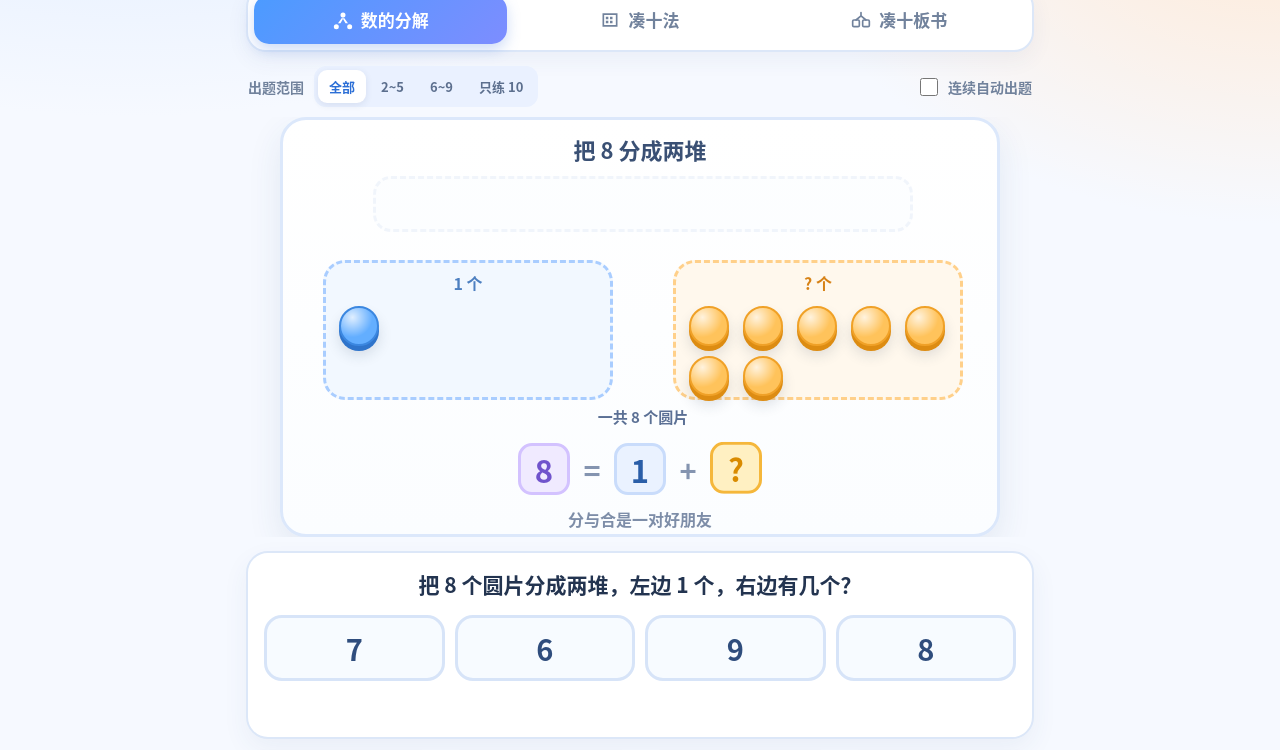
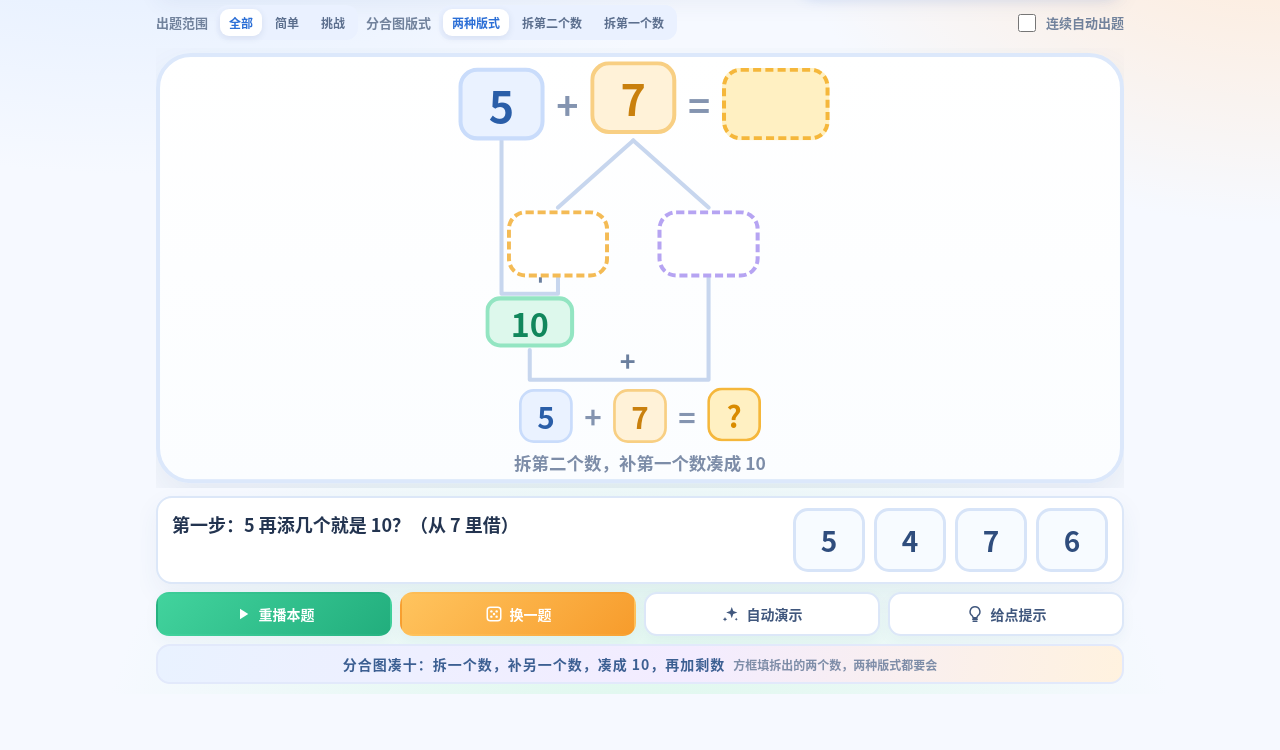
Before and after one commit to Enzo-River/ten-math-kids, a plain HTML site: page index.html in a window 1280 px wide. Shown: the part 106-856 px from the top of the page. After the commit the page ends 800 px from the top, so only its background shows below. Drawn offline with Linux system fonts and the light colour scheme.

Commit message:
Optimize board mode for single-screen Pad layout and aligned number bonds

```diff
--- a/index.html
+++ b/index.html
@@ -128,7 +128,7 @@ h1{font-size:clamp(19px,4.4vw,27px);margin:0;letter-spacing:.5px}
 
 /* ---------- 板书式凑十（练习册分合图） ---------- */
 .board{position:absolute;inset:0;display:none;z-index:2}
-.board-svg{position:absolute;left:0;top:0;width:720px;height:420px;pointer-events:none}
+.board-svg{position:absolute;left:0;top:0;width:720px;height:320px;pointer-events:none}
 .bl{fill:none;stroke:#c7d6ee;stroke-width:3;stroke-linecap:round;stroke-linejoin:round;transition:stroke .4s,stroke-width .4s}
 .bl.lit{stroke:#f0a127;stroke-width:4;animation:lineGlow .55s ease}
 .bl.hot.lit{stroke:#2ec28c}
@@ -190,6 +190,57 @@ h1{font-size:clamp(19px,4.4vw,27px);margin:0;letter-spacing:.5px}
 .cs-grid button:hover{background:#eaf3ff;border-color:#9dc2f7}
 footer{text-align:center;margin-top:20px;font-size:12px;color:#9aa8bd;line-height:1.7}
 
+/* ---------- 板书模式：紧凑舞台（320px 高，比通用舞台省 100px） ---------- */
+body.mode-board .stage-wrap{min-height:0}
+body.mode-board .stage{height:320px}
+body.mode-board .be-num{top:8px;height:54px;font-size:32px;border-radius:14px}
+body.mode-board .be-op{top:8px;height:54px;font-size:28px}
+body.mode-board .be-sum{top:8px;height:54px;font-size:30px;border-radius:14px}
+body.mode-board .bx{top:114px;height:50px;font-size:28px}
+body.mode-board .ten-chip{top:178px;height:38px;font-size:24px;border-radius:11px}
+body.mode-board .eq{top:244px;height:46px;gap:5px}
+body.mode-board .eq-item.num{min-width:40px;height:40px;font-size:22px;border-width:2px;border-radius:11px;padding:0 4px}
+body.mode-board .eq-item.op{min-width:20px;font-size:22px}
+body.mode-board .hint-line{top:290px;height:24px;line-height:24px;font-size:13px}
+body.mode-board .bl-plus{font-size:20px}
+
+/* ---------- Pad / 桌面：板书模式一屏排布，无需滚动 ---------- */
+@media (min-width:700px){
+  body.mode-board{height:100vh;height:100dvh;overflow:hidden}
+  body.mode-board .app{max-width:1000px;height:100vh;height:100dvh;padding:8px 16px 10px;
+    display:flex;flex-direction:column;gap:8px;overflow:hidden}
+  body.mode-board .top{margin:0;flex:none;flex-wrap:nowrap}
+  body.mode-board .brand-mark{width:38px;height:38px;border-radius:12px}
+  body.mode-board .brand-mark svg{width:22px;height:22px}
+  body.mode-board h1{font-size:19px}
+  body.mode-board .brand p{display:none}
+  body.mode-board .stars{padding:5px 12px;font-size:15px}
+  body.mode-board .icon-btn{padding:5px 11px;font-size:13px}
+  body.mode-board .tabs{padding:4px;flex:none;border-radius:15px}
+  body.mode-board .tab{padding:8px 6px;font-size:15px;border-radius:11px}
+  body.mode-board .settings{margin:0;flex:none;gap:8px;flex-wrap:nowrap}
+  body.mode-board .set-label{font-size:13px}
+  body.mode-board .seg button{padding:5px 9px;font-size:12px}
+  body.mode-board .toggle{font-size:13px}
+  body.mode-board .stage-wrap{flex:1 1 auto;min-height:0;overflow:hidden}
+  body.mode-board .question{margin:0;flex:none;display:grid;
+    grid-template-columns:minmax(0,1fr) auto;grid-template-rows:auto auto;
+    column-gap:14px;align-items:center;padding:10px 14px;border-radius:16px}
+  body.mode-board .q-text{grid-area:1/1;text-align:left;font-size:18px;line-height:1.35;min-height:0}
+  body.mode-board .feedback{grid-area:2/1;margin:0;min-height:22px;font-size:15px;text-align:left}
+  body.mode-board .options{grid-area:1/2/3/3;display:grid;grid-template-columns:repeat(4,72px);
+    gap:9px;margin:0}
+  body.mode-board .opt{width:72px;height:64px;font-size:28px;border-radius:15px}
+  body.mode-board .controls{margin:0;flex:none;gap:8px;flex-wrap:nowrap}
+  body.mode-board .btn{min-height:44px;flex:1 1 0;font-size:14px;border-radius:13px}
+  body.mode-board .btn .ico{width:18px;height:18px}
+  body.mode-board .rhyme{margin:0;flex:none;padding:8px 14px;font-size:14px;border-radius:14px}
+  body.mode-board .rhyme small{display:inline;margin:0 0 0 8px;font-size:12px}
+  body.mode-board .cheatsheet{display:none}
+}
+
+body.mode-board footer{display:none}
+
 .confetti{position:fixed;inset:0;pointer-events:none;z-index:60;overflow:hidden}
 .piece{position:absolute;top:-30px;width:10px;height:16px;border-radius:3px;animation:fall linear forwards}
 @keyframes fall{to{transform:translateY(105vh) rotate(720deg);opacity:.15}}
@@ -206,6 +257,15 @@ footer{text-align:center;margin-top:20px;font-size:12px;color:#9aa8bd;line-heigh
   .toggle{margin-left:0}
   .cs-grid{grid-template-columns:repeat(2,1fr)}
   .btn{flex:1 1 44%;font-size:14px;min-height:48px}
+  body.mode-board .hint-line{top:288px;height:28px;line-height:28px;font-size:17px}
+  body.mode-board .bl-plus{font-size:22px}
+  body.mode-board .be-num{font-size:38px}
+  body.mode-board .be-op{font-size:32px}
+  body.mode-board .be-sum{font-size:34px}
+  body.mode-board .bx{font-size:32px}
+  body.mode-board .ten-chip{font-size:28px}
+  body.mode-board .eq .eq-item.num{font-size:26px}
+  body.mode-board .eq .eq-item.op{font-size:26px}
 }
 @media (prefers-reduced-motion:reduce){
   *{animation-duration:.01ms !important;animation-iteration-count:1 !important}
@@ -248,9 +308,9 @@ footer{text-align:center;margin-top:20px;font-size:12px;color:#9aa8bd;line-heigh
   </header>
 
   <nav class="tabs" role="tablist" aria-label="练习模式">
-    <button class="tab active" data-mode="split" type="button" role="tab" aria-selected="true"><svg class="ico"><use href="#i-split"/></svg>数的分解</button>
+    <button class="tab" data-mode="split" type="button" role="tab" aria-selected="false"><svg class="ico"><use href="#i-split"/></svg>数的分解</button>
     <button class="tab" data-mode="ten" type="button" role="tab" aria-selected="false"><svg class="ico"><use href="#i-ten"/></svg>凑十法</button>
-    <button class="tab" data-mode="board" type="button" role="tab" aria-selected="false"><svg class="ico"><use href="#i-board"/></svg>凑十板书</button>
+    <button class="tab active" data-mode="board" type="button" role="tab" aria-selected="true"><svg class="ico"><use href="#i-board"/></svg>凑十板书</button>
   </nav>
 
   <div class="settings">
@@ -277,7 +337,7 @@ footer{text-align:center;margin-top:20px;font-size:12px;color:#9aa8bd;line-heigh
       <div class="tray" id="tray"></div>
 
       <div class="board" id="board">
-        <svg class="board-svg" id="boardSvg" viewBox="0 0 720 420" aria-hidden="true">
+        <svg class="board-svg" id="boardSvg" viewBox="0 0 720 320" aria-hidden="true">
           <path id="blForkL" class="bl" pathLength="100" d=""/>
           <path id="blForkR" class="bl" pathLength="100" d=""/>
           <path id="blBrace" class="bl hot" pathLength="100" d=""/>
@@ -470,12 +530,22 @@ function lightCells(from,to,cls){
   for(var i=0;i<cells.length;i++) cells[i].classList.toggle(cls,i>=from&&i<to);
 }
 function fitStage(){
-  var wrap=$('stageWrap');
+  var wrap=$('stageWrap'), stage=$('stage');
+  var board=S.mode==='board';
+  var wide=window.innerWidth>=700;      /* 与 CSS 单屏断点一致 */
+  var oneScreen=board&&wide;
+  var H=board?320:420;                  /* 板书舞台压缩到 320 */
   var w=wrap.clientWidth || (window.innerWidth ? window.innerWidth-32 : 720);
-  var scale=Math.min(1,w/720);
-  $('stage').style.transform='scale('+scale+')';
-  $('stage').style.left=Math.max(0,Math.round((w-720*scale)/2))+'px';
-  wrap.style.height=Math.round(420*scale)+'px';
+  /* 单屏时舞台占 flex 剩余空间，按剩余高度二次缩放；窄屏/其它模式按宽度缩放 */
+  var h=oneScreen?(wrap.clientHeight||H):H;
+  var maxScale=oneScreen?1.35:1;   /* Pad 空间富余时把板书等比放大，方便小孩看和点 */
+  var scale=Math.min(maxScale,w/720,h/H);
+  if(!(scale>0)) scale=1;
+  stage.style.height=H+'px';
+  stage.style.transform='scale('+scale+')';
+  stage.style.left=Math.max(0,Math.round((w-720*scale)/2))+'px';
+  stage.style.top=oneScreen?Math.max(0,Math.round((h-H*scale)/2))+'px':'0px';
+  wrap.style.height=oneScreen?'':Math.round(H*scale)+'px';
 }
 
 /* ---------- 文本与算式 ---------- */
@@ -709,11 +779,21 @@ function resetBoardLines(){
   for(var i=0;i<els.length;i++) els[i].classList.remove('lit');
   $('boardTen').classList.remove('flash');
 }
+/* 两种版式共用一套几何公式：人字顶点 = 被拆数中心，两框严格左右对称，
+   括线起点 = 没拆数中心，10 徽章 = 括线中点，底线上连剩数框。互为镜像且完全对齐。 */
+function boardGeometry(p){
+  var second = p.target==='second';
+  var splitCx = second?352:254;               /* 被拆的加数中心（beB / beA） */
+  var keepCx  = second?254:352;               /* 没拆的加数中心 */
+  var boxCx1  = splitCx-56, boxCx2 = splitCx+56;  /* 两个方框中心，相对顶点对称 */
+  var needCx  = second?boxCx1:boxCx2;         /* 补数框：靠近没拆的数 */
+  var restCx  = second?boxCx2:boxCx1;         /* 剩数框 */
+  var tenCx   = Math.round((keepCx+needCx)/2);
+  return {second:second,splitCx:splitCx,keepCx:keepCx,boxCx1:boxCx1,boxCx2:boxCx2,
+          needCx:needCx,restCx:restCx,tenCx:tenCx};
+}
 function drawBoardSkeleton(p){
-  var second=p.target==='second';
-  var cx=second?352:254, yx=second?254:384;
-  var needCx=second?324:432, restCx=second?432:324;
-  var tenLeft=second?256:375, tenCx=tenLeft+33;
+  var g=boardGeometry(p), second=g.second;
   $('beA').textContent=String(p.a);
   $('beB').textContent=String(p.b);
   $('beA').className='bn be-num'+(second?'':' split');
@@ -722,14 +802,18 @@ function drawBoardSkeleton(p){
   $('bxL').textContent=''; $('bxR').textContent='';
   $('bxL').className='bn bx '+(second?'need':'rest');
   $('bxR').className='bn bx '+(second?'rest':'need');
+  $('bxL').style.left=(g.boxCx1-38)+'px';
+  $('bxR').style.left=(g.boxCx2-38)+'px';
   $('boardTen').className='bn ten-chip';
-  $('boardTen').style.left=tenLeft+'px';
-  $('blForkL').setAttribute('d','M '+cx+' 92 L 324 148');
-  $('blForkR').setAttribute('d','M '+cx+' 92 L 432 148');
-  $('blBrace').setAttribute('d','M '+yx+' 92 V 252 H '+needCx+' V 212');
-  $('blBottom').setAttribute('d','M '+tenCx+' 284 V 300 H '+restCx+' V 212');
-  $('blPlus1').setAttribute('x',String(yx+16)); $('blPlus1').setAttribute('y','246');
-  $('blPlus2').setAttribute('x',String(Math.round((tenCx+restCx)/2))); $('blPlus2').setAttribute('y','294');
+  $('boardTen').style.left=(g.tenCx-33)+'px';
+  $('blForkL').setAttribute('d','M '+g.splitCx+' 62 L '+g.boxCx1+' 112');
+  $('blForkR').setAttribute('d','M '+g.splitCx+' 62 L '+g.boxCx2+' 112');
+  $('blBrace').setAttribute('d','M '+g.keepCx+' 62 V 176 H '+g.needCx+' V 164');
+  $('blBottom').setAttribute('d','M '+g.tenCx+' 218 V 240 H '+g.restCx+' V 164');
+  $('blPlus1').setAttribute('x',String(Math.round(g.keepCx+(g.needCx-g.keepCx)*0.55)));
+  $('blPlus1').setAttribute('y','170');
+  $('blPlus2').setAttribute('x',String(Math.round((g.tenCx+g.restCx)/2)));
+  $('blPlus2').setAttribute('y','234');
   resetBoardLines();
 }
 function genBoard(forced){
@@ -856,6 +940,7 @@ function autoDemo(){
 }
 function switchMode(m){
   S.mode=m;
+  document.body.classList.toggle('mode-board',m==='board');
   var tabs=document.querySelectorAll('.tab');
   for(var i=0;i<tabs.length;i++){
     var on=tabs[i].dataset.mode===m;
@@ -866,13 +951,14 @@ function switchMode(m){
   if(m==='split'){
     $('rhyme').innerHTML='分与合口诀：一个数，分两堆；分出去，合回来<small>总数 = 左边 + 右边，知道两个数就能求出第三个</small>';
   }else if(m==='board'){
-    $('rhyme').innerHTML='分合图凑十：拆一个数，补另一个数，先凑成 10，再加剩下的<small>方框里填拆出来的两个数；拆第二个数和拆第一个数两种版式都要会</small>';
+    $('rhyme').innerHTML='分合图凑十：拆一个数，补另一个数，凑成 10，再加剩数<small>方框填拆出的两个数，两种版式都要会</small>';
   }else{
     $('rhyme').innerHTML='凑十法口诀：看大数，拆小数，凑成十，加剩数<small>例：8 + 5 = 8 + 2 + 3 = 10 + 3 = 13</small>';
   }
   renderSettings();
   bump();
   newProblem();
+  fitStage();                 /* 单屏布局需要在模式切换后重新量一次 */
 }
 function renderSettings(){
   var levels, cur;
@@ -948,10 +1034,11 @@ function bindEvents(){
 /* ---------- 启动 ---------- */
 initBalls(); buildFrameCells(); buildCheatsheet(); bindEvents();
 var startMode=new URLSearchParams(window.location.search).get('mode');
-S.mode = (startMode==='ten'||startMode==='board')?startMode:'split';
+S.mode = (startMode==='ten'||startMode==='board'||startMode==='split')?startMode:'board';
 switchMode(S.mode);
 fitStage();
 setTimeout(fitStage,80);
+setTimeout(fitStage,300);
 })();
 </script>
 </body>
```
